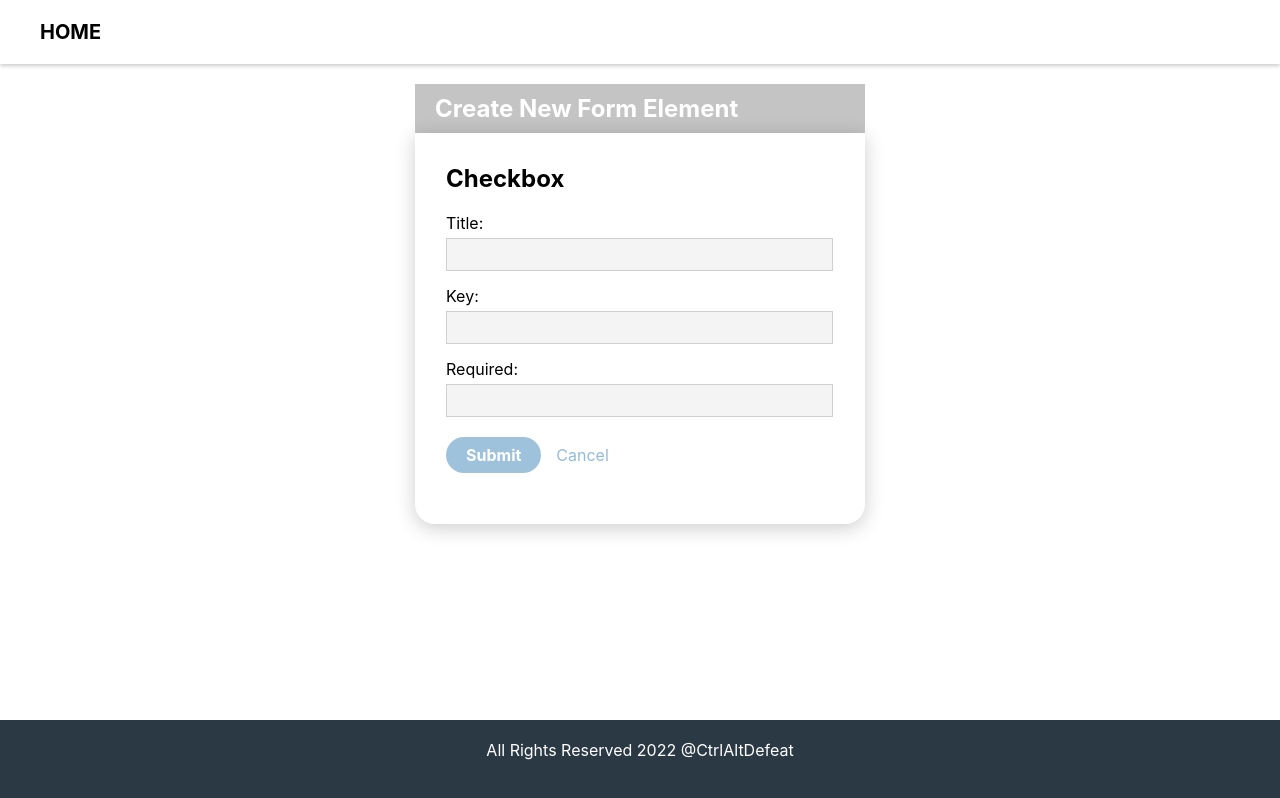
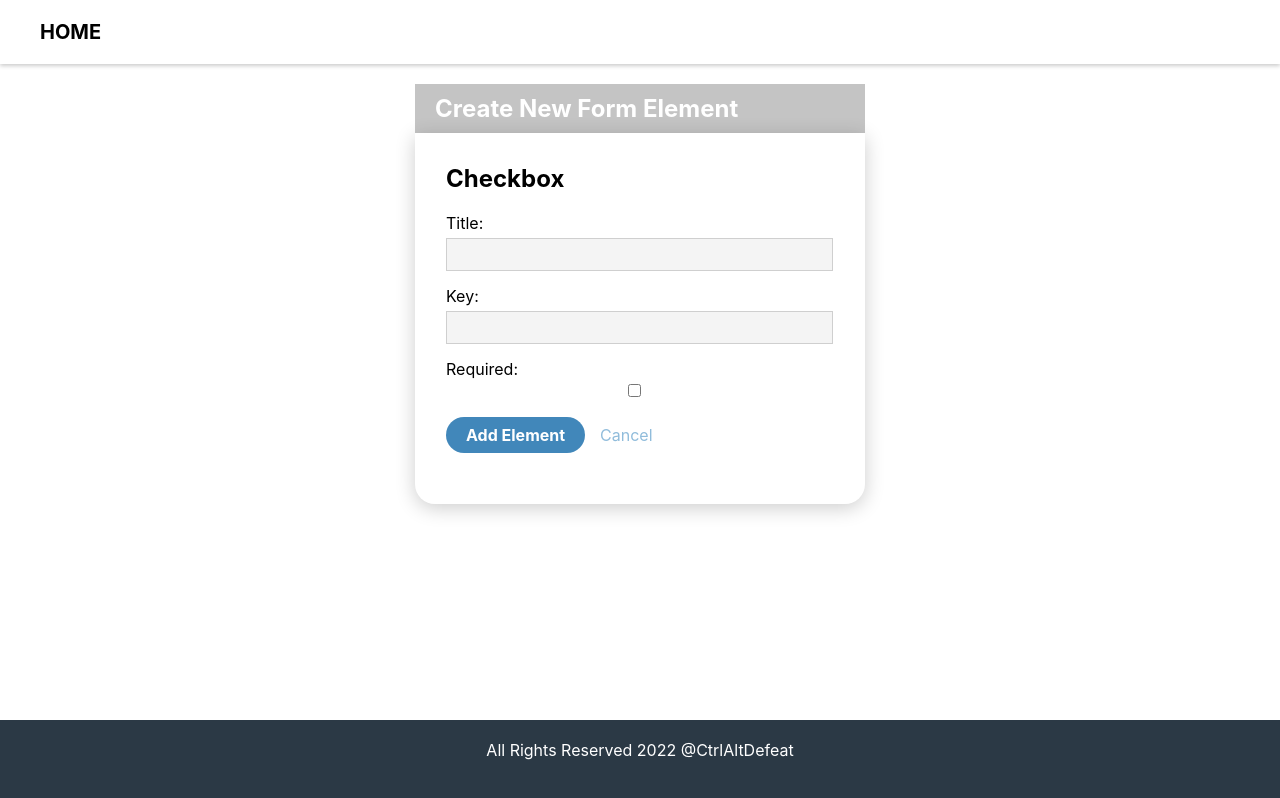
Before and after one commit to LPZ-Fabian/form-creator-app, a React (Create React App) app in the folder form-creator-app-frontend/: page /build-element/1/1 in a window 1280 px wide. Built offline with nearby package versions, Linux system fonts and the light colour scheme; no server answers.

Commit message:
Fixed forms required input. Changed CreateElement required field to checkbox and updated corresponding components.

```diff
--- a/form-creator-app-frontend/src/components/CreateElement.js
+++ b/form-creator-app-frontend/src/components/CreateElement.js
@@ -7,7 +7,7 @@ const CreateElement = () => {
     const [title, setTitle] = useState("");
     const [type, setType] = useState("");
     const [key, setKey] = useState("");
-  const [required, setRequired] = useState();
+    const [required, setRequired] = useState(false);
     const navigate = useNavigate();
     const { defaultId } = useParams();
     const { formId } = useParams();
@@ -26,7 +26,6 @@ const CreateElement = () => {
             });
     };
     useEffect(() => {
-    enableSubmit();
         DefaultFormElementService.getDefaultFormElementById(defaultId)
             .then((response) => {
                 setType(response.data.type);
@@ -35,14 +34,6 @@ const CreateElement = () => {
                 console.log(error);
             });
     }, []);
-  const enableSubmit = () =>{
-    let button = document.getElementById("toggle");
-    if(title != "" && key !="" && required != ""){
-      button.disabled = false
-    }else{
-      button.disabled = true
-    }
-  }
     const pageTitle = () => {
         let titleType;
         if (defaultId == 1) {
@@ -63,42 +54,56 @@ const CreateElement = () => {
                 <h1 className="overlay-heading">Create New Form Element</h1>
                 <div className="overlay">
                     <h2 className="page-title">{pageTitle()}</h2>
-          <form>
+                    <form
+                        onSubmit={(e) => {
+                            addElementToForm(e);
+                        }}
+                    >
                         <div className="field">
                             <label className="form-label">Title:</label>
-              <input required
+                            <input
+                                required
                                 type="text"
                                 name="title"
                                 className="form-control"
                                 value={title}
-                onChange={(e) => (setTitle(e.target.value), enableSubmit())}
+                                onChange={(e) => (
+                                    setTitle(e.target.value)
+                                )}
                             ></input>
                         </div>
                         <div className="field">
                             <label className="form-label">Key:</label>
                             <input
+                                required
                                 type="text"
                                 name="key"
                                 className="form-control"
                                 value={key}
-                onChange={(e) => (setKey(e.target.value), enableSubmit())}
+                                onChange={(e) => (
+                                    setKey(e.target.value)
+                                )}
                             ></input>
                         </div>
                         <div className="field">
                             <label className="form-label"> Required:</label>
                             <input
-                type="text"
+                                type="checkbox"
                                 name="required"
                                 className="form-control"
-                value={required}
-                onChange={(e) => (setRequired(e.target.value), enableSubmit())}
+                                onChange={
+                                    (e) => setRequired(e.target.checked)
+                                }
                             ></input>
                         </div>
                         <div className="form-actions">
-              <button className="solid-button" id= "toggle" onClick={(e) => addElementToForm(e)}>
-                Submit
+                            <button type="submit" className="solid-button">
+                                Add Element
                             </button>
-              <Link to={"/add-element/" + formId} className="secondary-action">
+                            <Link
+                                to={"/add-element/" + formId}
+                                className="secondary-action"
+                            >
                                 Cancel
                             </Link>
                         </div>
--- a/form-creator-app-frontend/src/components/UpdateUserElementComponent.js
+++ b/form-creator-app-frontend/src/components/UpdateUserElementComponent.js
@@ -54,10 +54,11 @@ const UpdateUserElementComponent = () => {
             <div className="inner-column">
                 <h1 class="overlay-heading">Update {setPageTitle()}</h1>
                 <div className="overlay">
-          <form>
+                    <form onSubmit={(e) => {UpdateUserFormElement(e)}}>
                         <div className="field">
                             <label className="form-label">Title:</label>
                             <input
+                                required
                                 type="text"
                                 name="title"
                                 className="form-control"
@@ -68,6 +69,7 @@ const UpdateUserElementComponent = () => {
                         <div className="field">
                             <label className="form-label">Key:</label>
                             <input
+                                required
                                 type="text"
                                 name="key"
                                 className="form-control"
@@ -78,15 +80,14 @@ const UpdateUserElementComponent = () => {
                         <div className="field">
                             <label className="form-label"> Required: </label>
                             <input
-                type="text"
+                                type="checkbox"
                                 name="required"
                                 className="form-control"
-                value={required}
-                onChange={(e) => setRequired(e.target.value)}
+                                onChange={(e) => setRequired(e.target.checked)}
                             ></input>
                         </div>
                         <div className="form-actions">
-              <button className="solid-button" onClick={(e) => UpdateUserFormElement(e)}>
+                            <button type="submit" className="solid-button">
                                 Update
                             </button>
                             <Link to={-1} className="secondary-action">
--- a/form-creator-app-frontend/src/components/ViewForm.js
+++ b/form-creator-app-frontend/src/components/ViewForm.js
@@ -13,8 +13,7 @@ const ViewForm = () => {
     useEffect(() => {
         getAllUserFormElements();
         getFormTitle();
-        showTable();
-    }, []);
+    }, [Responses]);
 
     const getFormTitle = () => {
         BuildFormService.getUserFormById(id).then((response) => {
@@ -32,14 +31,17 @@ const ViewForm = () => {
             });
     };
     const showTable = () => {
-        return (<tr>{Responses.map((test) => {
-            <td>{test}</td>
-        })}
-        </tr>)
+        return (
+            <tr>
+                {Responses.map((test) => {
+                    <td>{test}</td>;
+                })}
+            </tr>
+        );
     };
     const createWebformElements = (element) => {
         const placeHolder = element.title;
-        const required = element.required.toLowerCase() == "yes" ? true : false;
+        const required = element.required;
         const id = element.key;
         if (element.type == "Checkbox") {
             return (
@@ -107,11 +109,12 @@ const ViewForm = () => {
                                                 ).value;
                                             }
                                             Responses.push({
-                                                keyName: element.key,
+                                                elementId: element.id,
+                                                key: element.key,
                                                 response: resp,
                                             });
                                         });
-                                        console.log(Responses);
+                                        console.table(Responses);
                                     }
                                 }}
                             >
@@ -127,26 +130,21 @@ const ViewForm = () => {
                     <table>
                         <thead>
                             <tr>
-                                <th>Response #</th>
+                                {/* <th>Response #</th> */}
                                 {UserFormElements.map((element) => (
                                     <th key={element.id}>{element.title}</th>
                                 ))}
                             </tr>
                         </thead>
                         <tbody>
-                            {showTable()}
-                            <tr>
-                                <td>1</td>
-                                <td>15</td>
-                                <td>College has been good So far</td>
-                                <td>Yes</td>
-                            </tr>
-                            <tr>
-                                <td>2</td>
-                                <td>17</td>
-                                <td>I haven't seen the sun in 3 days</td>
-                                <td>No</td>
-                            </tr>
+                            {
+                                <tr>
+                                    {Responses.map((test) => {
+                                        console.log(test);
+                                        <td>{test.response}</td>;
+                                    })}
+                                </tr>
+                            }
                         </tbody>
                     </table>
                 </div>
```
Lines whose indentation alone changed are shown as unchanged.
